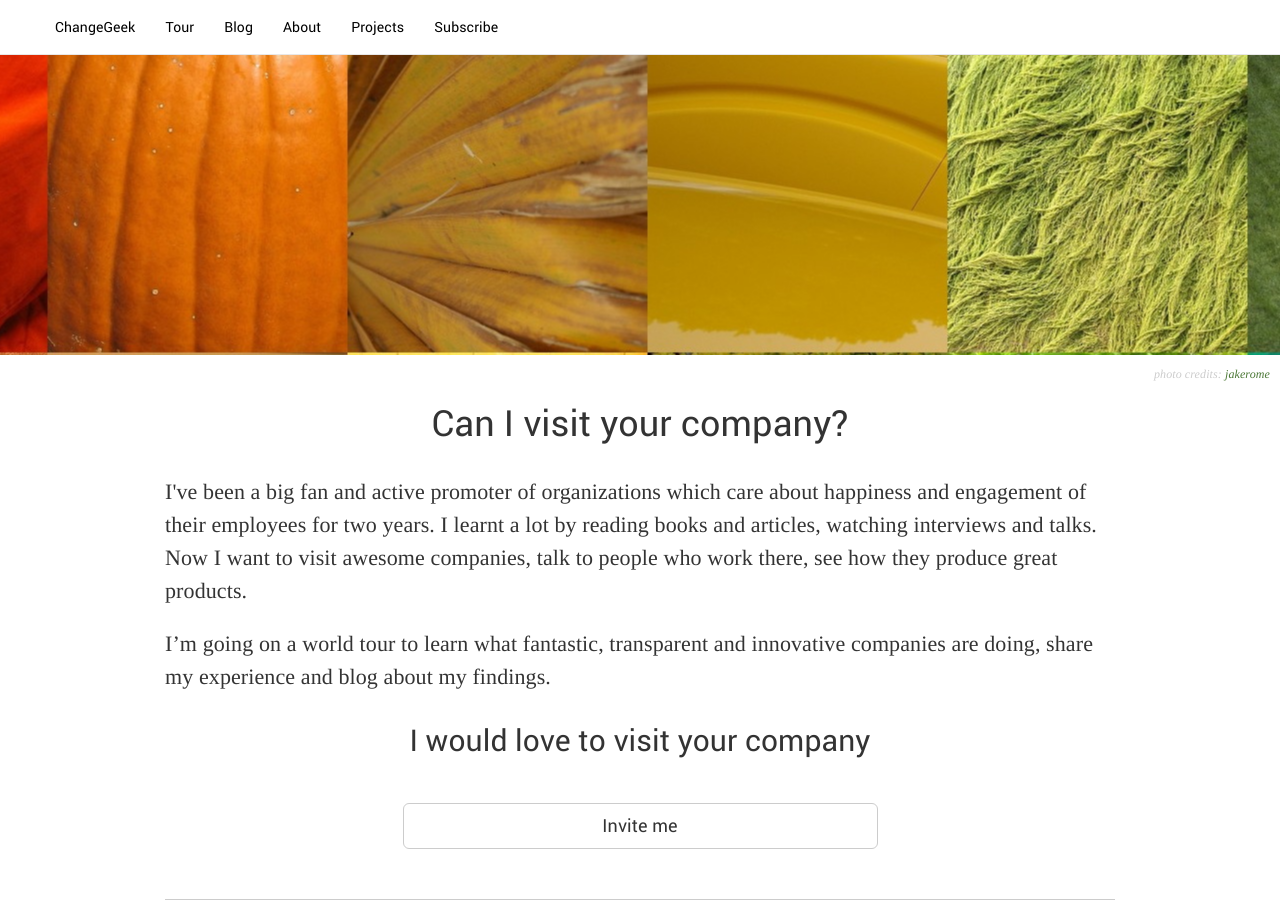
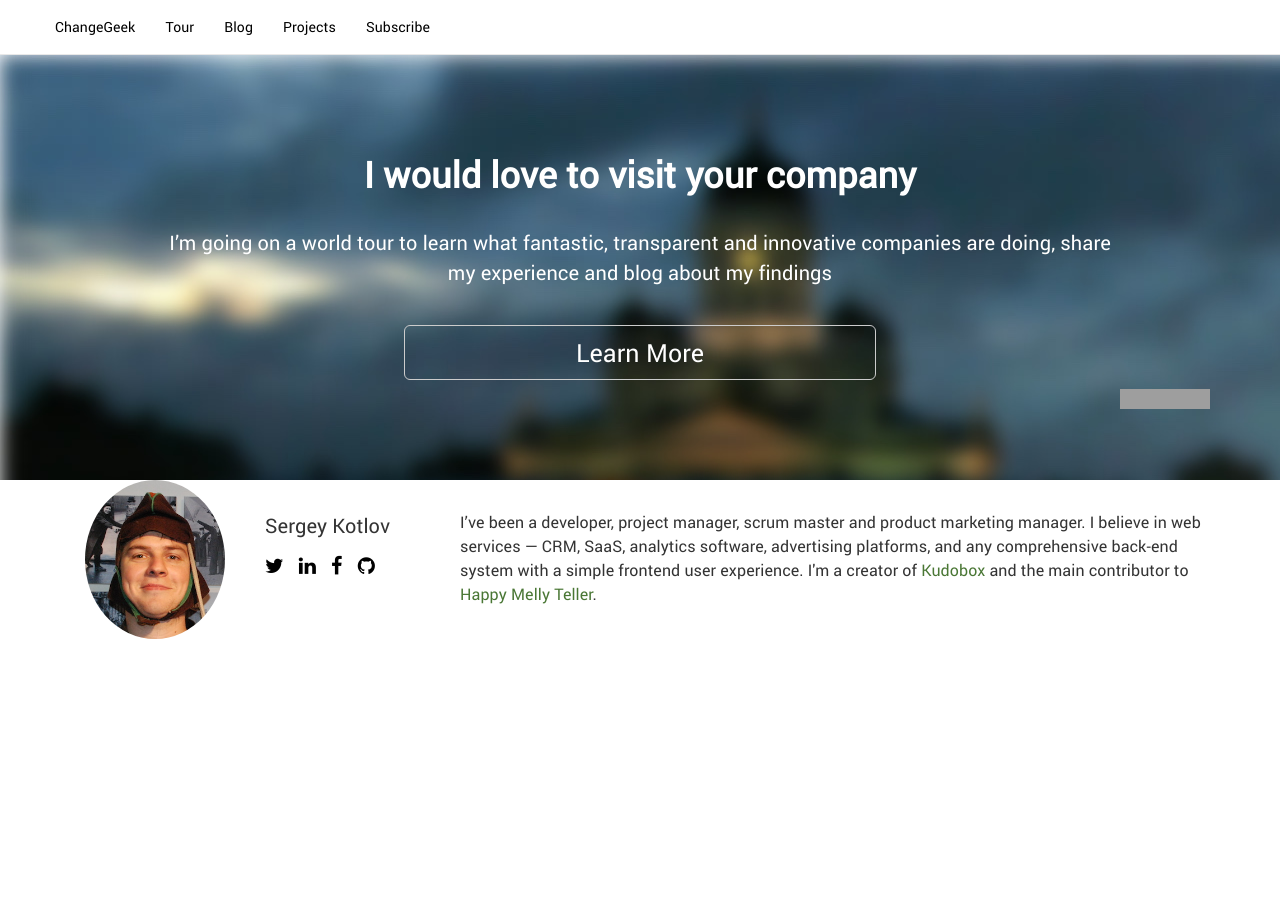
Before and after one commit to sery0ga/changegeek, a Jekyll site: the page built from index.html, in a window 1280 px wide. Built offline with Jekyll 4.4.1, drawn with Linux system fonts in a browser that asks for light colours; nearby versions of some CDN libraries; some web fonts are replaced; grey boxes are pictures that could not be loaded.

Commit message:
- Updated Landing page - Added HM badge

```diff
--- a/_includes/head.html
+++ b/_includes/head.html
@@ -7,6 +7,7 @@
   <meta name="description" content="{% if page.excerpt %}{{ page.excerpt | strip_html | strip_newlines | truncate: 160 }}{% else %}{{ site.description }}{% endif %}">
   <!-- Bootstrap Core CSS -->
   <link href="/css/bootstrap.min.css" rel="stylesheet">
+  <link rel="stylesheet" href="//maxcdn.bootstrapcdn.com/font-awesome/4.3.0/css/font-awesome.min.css">
   <script src="/js/jquery.js" type="text/javascript" charset="utf-8"></script>
   <script src="/js/bootstrap.min.js" type="text/javascript" charset="utf-8" async defer></script>
 
--- a/_includes/header.html
+++ b/_includes/header.html
@@ -22,9 +22,6 @@
                   <li id="blog">
                       <a href="/blog/">Blog</a>
                   </li>
-                  <li id="about">
-                      <a href="/about/">About</a>
-                  </li>
                   <li id="projects">
                       <a href="/projects/">Projects</a>
                   </li>
@@ -41,9 +38,6 @@
 <script>
 $(document).ready(function() {
     var path = window.location.pathname;
-    if (path.indexOf("about") > -1) {
-        $("#about").addClass('active');
-    }
     if (path.indexOf("projects") > -1) {
         $("#projects").addClass('active');
     }
--- a/_sass/_landing.scss
+++ b/_sass/_landing.scss
@@ -1,19 +1,52 @@
 .landing {
-  // font-family: $additional-font-family;
+  font-family: $additional-font-family;
+
+  .header {
+    color: #fff;
+    background: url('/images/helsinki_landing_test.jpg');
+    font-size: 20px;
     h1 {
-    margin-top: 20px;
+      margin-top: 0;
+      font-weight: 600;
     }
-  h4 {
-    margin-top: 30px;
+    .row {
+      padding: 100px 0px 50px;
     }
     .invite-block {
-    border-bottom: 1px solid #ccc;
       .btn-invite {
         margin: 20px;
         margin-bottom: 50px;
-      font-family: $additional-font-family;
         font-weight: 300;
+        font-size: 25px;
+        color: #fff;
+        background-color: transparent;
         width: 50%;
       }
     }
   }
+  .hm-badge {
+    margin-top: -100px;
+  }
+  .about {
+    font-size: 16px;
+
+    .social-info {
+      font-size: 20px;
+      margin-top: 30px;
+      ul {
+        margin-top: 10px;
+        font-size: 20px;
+
+        a {
+          color: black;
+          &:hover {
+            text-decoration: none;
+          }
+        }
+      }
+    }
+    .desc {
+      margin-top: 30px;
+    }
+  }
+}
--- a/index.html
+++ b/index.html
@@ -2,27 +2,44 @@
 layout: default
 ---
 
-<div class="header">
-  <div class="header-image"
-    style="background-color: #fff; background-image: url('/images/rainbow.png');"></div>
-  <div class="credits">
-    <em>photo credits: <a title="jakerome"
-      href="https://www.flickr.com/photos/jakerome/" target="_blank">jakerome</a>
-    </em>
+<div class="landing">
+  <div class="container-fluid header">
+    <div class="container">
+      <div class="row">
+        <div class="col-md-offset-1 col-md-10 text-center">
+            <h1>I would love to visit your company</h1>
+            <p>I’m going on a world tour to learn what fantastic, transparent and innovative companies are doing, share my experience and blog about my findings</p>
+            <div class="text-center invite-block">
+              <a href="mailto:skotlov@gmail.com" class="btn btn-invite btn-lg btn-default">Learn More</a>
+            </div>
+        </div>
+      </div>
+    </div>
   </div>
-</div>
-<div class="container landing">
-  <div class="col-md-offset-1 col-md-10">
+  <div class="container">
+    <a class="pull-right hm-badge" href="http://happymelly.com/members#1" target="_blank"><img src="http://bit.ly/hm_badge_yellow"/></a>
+  </div>
+
+  <div class="container about">
     <div class="row">
-      <h1 class="text-center">Can I visit your company?</h1>
-      <p>I've been a big fan and active promoter of organizations which care about happiness and engagement of their employees for two years. I learnt a lot by reading books and articles, watching interviews and talks. Now I want to visit awesome companies, talk to people who work there, see how they produce great products.</p>
-      <p>I’m going on a world tour to learn what fantastic, transparent and innovative companies are doing, share my experience and blog about my findings.</p>
-      <h4 class="text-center">I would love to visit your company</h4>
-      <div class="text-center invite-block">
-        <a href="mailto:skotlov@gmail.com" class="btn btn-invite btn-lg btn-default">Invite me</a>
+      <div class="col-md-4">
+        <div class="col-md-6">
+          <img src="/images/avatar_small.jpeg" class="img-circle" width="140px"/>
+        </div>
+        <div class="col-md-6 social-info">
+          Sergey Kotlov
+          <ul class="list-inline">
+            <li><a href="http://twitter.com/skotlov" target="_blank" class="twitter"><i class="fa fa-twitter"></i></a></li>
+            <li><a href="http://linkedin.com/in/skotlov" target="_blank" class="linkedin"><i class="fa fa-linkedin"></i></a></li>
+            <li><a href="http://www.facebook.com/skotlov" target="_blank" class="facebook"><i class="fa fa-facebook"></i></a></li>
+            <li><a href="https://github.com/sery0ga" target="_blank" class="github"><i class="fa fa-github"></i></a></li>
+          </ul>
+        </div>
+      </div>
+      <div class="col-md-8 desc">
+        <p>I’ve been a developer, project manager, scrum master and product marketing manager. I believe in web services — CRM, SaaS, analytics software, advertising platforms, and any comprehensive back-end system with a simple frontend user experience. I'm a creator of <a href="http://kudobox.co" target="_blank">Kudobox</a> and the main contributor to <a href="https://github.com/HappyMelly/teller" target="_blank">Happy Melly Teller</a>.</p>
       </div>
     </div>
   </div>
 </div>
-
 <!-- /.container -->
```
Also changed, not shown: about/index.markdown (deleted, +0 -48 lines), images/avatar_small.jpeg (added), images/helsinki_landing_test.jpg (added). Lines whose indentation alone changed are shown as unchanged.
